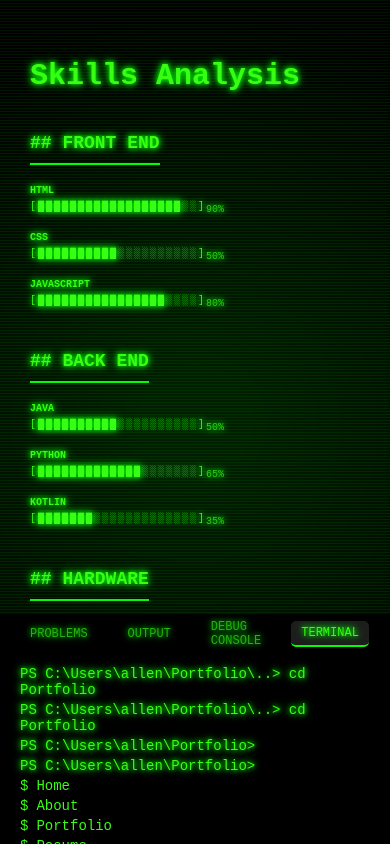
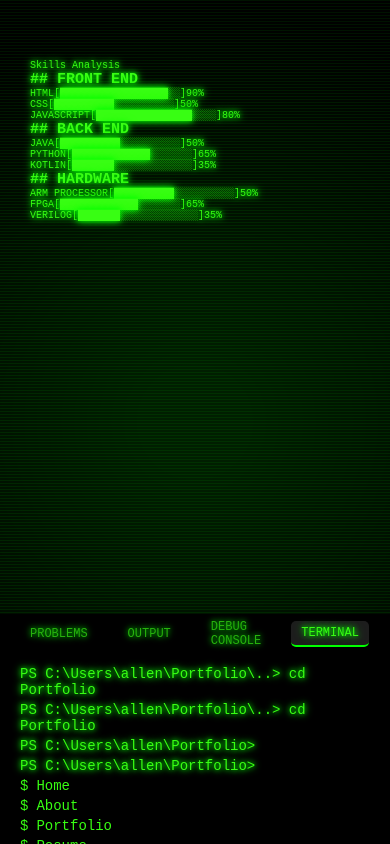
Before and after one commit to AllenPrabu/hey-its-allen, a React (Create React App) app: page /skills in a window 390 px wide. Built offline with nearby package versions, Linux system fonts and the light colour scheme.

Commit message:
Terminal scroll changes

```diff
--- a/src/containers/contact/styles.scss
+++ b/src/containers/contact/styles.scss
@@ -5,7 +5,10 @@
     left: 0;
     width: 100%;
     height: 100%;
-    padding: 50px 80px; // Consistent padding with the other pages
+    padding: 80px 80px; // Consistent padding with the other pages
+    // NEW: Added padding and overflow for scrolling
+    padding-bottom: 240px;
+    overflow-y: auto;
     display: flex;
     flex-direction: column;
     align-items: flex-start;
@@ -19,7 +22,7 @@
             font-size: 6rem; // Same large size as home page
             line-height: 1.1;
             font-weight: bold;
-            margin-bottom: 10px; // More space after the header
+            margin-bottom: 40px; // More space after the header
         }
 
         &__form {
@@ -82,9 +85,9 @@
 @media only screen and (max-width: 768px) {
     .contact {
         padding: 30px;
-        // NEW: Increased top padding for mobile view
+        // NEW: Added top and bottom padding for mobile
         padding-top: 60px;
-        // NEW: Also apply padding here for mobile
+        padding-bottom: 240px;
 
         &__content {
             &__header {
--- a/src/containers/skills/styles.scss
+++ b/src/containers/skills/styles.scss
@@ -6,100 +6,86 @@
     width: 100%;
     height: 100%;
     padding: 80px 80px;
-    // NEW: Added padding to the bottom to account for the fixed navbar
+    // NEW: Added padding and overflow for scrolling
     padding-bottom: 240px;
+    overflow-y: auto;
     display: flex;
     flex-direction: column;
     align-items: flex-start;
     justify-content: flex-start;
-    overflow-y: auto; // Allow scrolling
 
-    &__content {
-        width: 100%;
+    &__content-wrapper{
+        display: flex;
+        padding: 20px;
+        gap: 20px;
 
-        &__header {
-            font-size: 6rem;
-            line-height: 1.1;
-            font-weight: bold;
-            margin-bottom: 40px;
-        }
-    }
+        &__inner-content{
+            flex:1;
+            display:flex;
+            flex-direction: column;
+            align-items: center;
 
-    .skill-category {
-        margin-bottom: 40px;
-        width: 100%;
+            &__category-text{
+                display:inline-block;
+                color:var(--yellow-theme-main-color);
+                font-size: 22px;
+                font-weight: 700;
+                line-height: 1rem;
+                letter-spacing: 0.5px;
+                position: relative;
+                text-transform: uppercase;
+                padding: 5px 10px;
+                border-bottom: 2px solid var(--yellow-theme-main-color);
+            }
 
-        &__title {
-            font-size: 2.5rem;
-            font-weight: 700;
-            margin-bottom: 20px;
-            border-bottom: 2px solid var(--terminal-green);
-            padding-bottom: 10px;
-            display: inline-block;
-        }
+            &__category-text::before, &__category-text::after{
+                position: absolute;
+                content: '';
+                width: 2px;
+                height: 6px;
+                background-color:var(--yellow-theme-main-color);
+                bottom: -1px;
+            }
 
-        &__list {
-            display: flex;
-            flex-direction: column;
-            gap: 15px;
-        }
-    }
+            &__category-text::before{
+                left: 0;
+            }
+            &__category-text::after{
+                right: 0;
+            }
 
-    .skill-item {
-        display: flex;
-        align-items: center;
-        font-size: 1.5rem;
-        font-family: 'Courier New', Courier, monospace;
+            &__progressbar-container{
+                width: 100%;
+            }
 
-        &__name {
-            min-width: 250px; // Aligns the bars
-            font-weight: 700;
-        }
+            .progressbar-wrapper{
+                padding: 50px 0px 0px 0px;
 
-        &__bar {
-            margin: 0 20px;
-            letter-spacing: 2px; // Adds a bit of space between bar characters
-        }
-
-        &__percentage {
-            opacity: 0.8;
+                p{
+                    font-size: 1.6rem;
+                    margin: 0 0 10px;
+                    font-weight: 500;
+                    text-transform: uppercase;
+                    color: var(--yellow-theme-sub-text-color);
+                }
+            }
         }
     }
 }
 
-// Responsive adjustments
-@media only screen and (max-width: 768px) {
-    .skills {
+@media only screen and (max-width: 768px){
+    .skills{
         padding: 30px;
-        // NEW: Increased top padding for mobile view
+        // NEW: Added top and bottom padding for mobile
         padding-top: 60px;
-        // NEW: Also apply padding here for mobile
-        padding-bottom: 240px; // Also apply padding here for mobile
+        padding-bottom: 240px;
 
-        &__content {
-            &__header {
-                font-size: 3rem;
-            }
-        }
-
-        .skill-category {
-            &__title {
-                font-size: 1.8rem;
-            }
-        }
-
-        .skill-item {
-            font-size: 1rem;
-            flex-wrap: wrap; // Allow items to wrap on small screens
-
-            &__name {
-                min-width: 100%;
-                margin-bottom: 5px;
-            }
-
-            &__bar {
-                margin: 0 0 5px 0;
-            }
+        &__content-wrapper{
+            flex-direction: column;
         }
     }
+
+    .skills__content-wrapper__inner-content__progressbar-container{
+        margin-bottom: 20px;
+    }
 }
```
